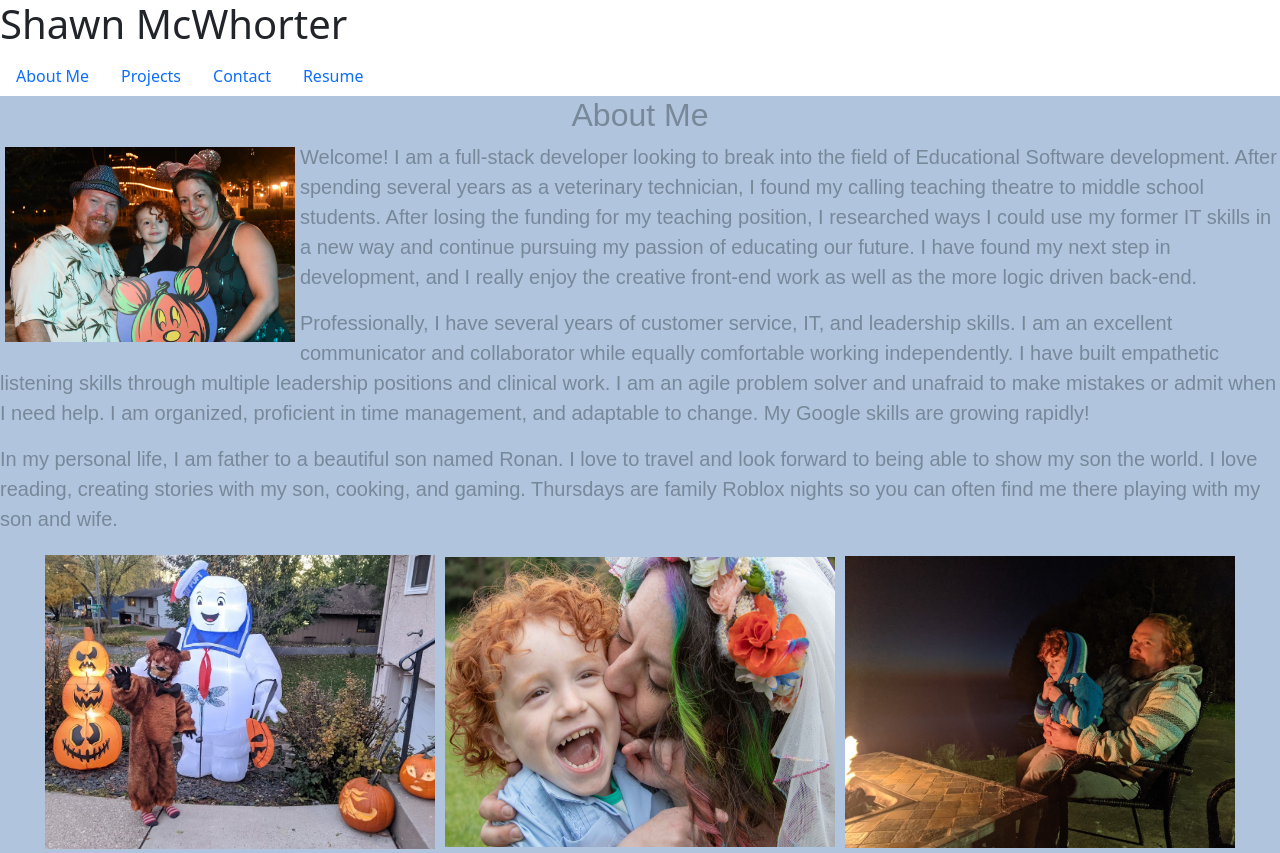
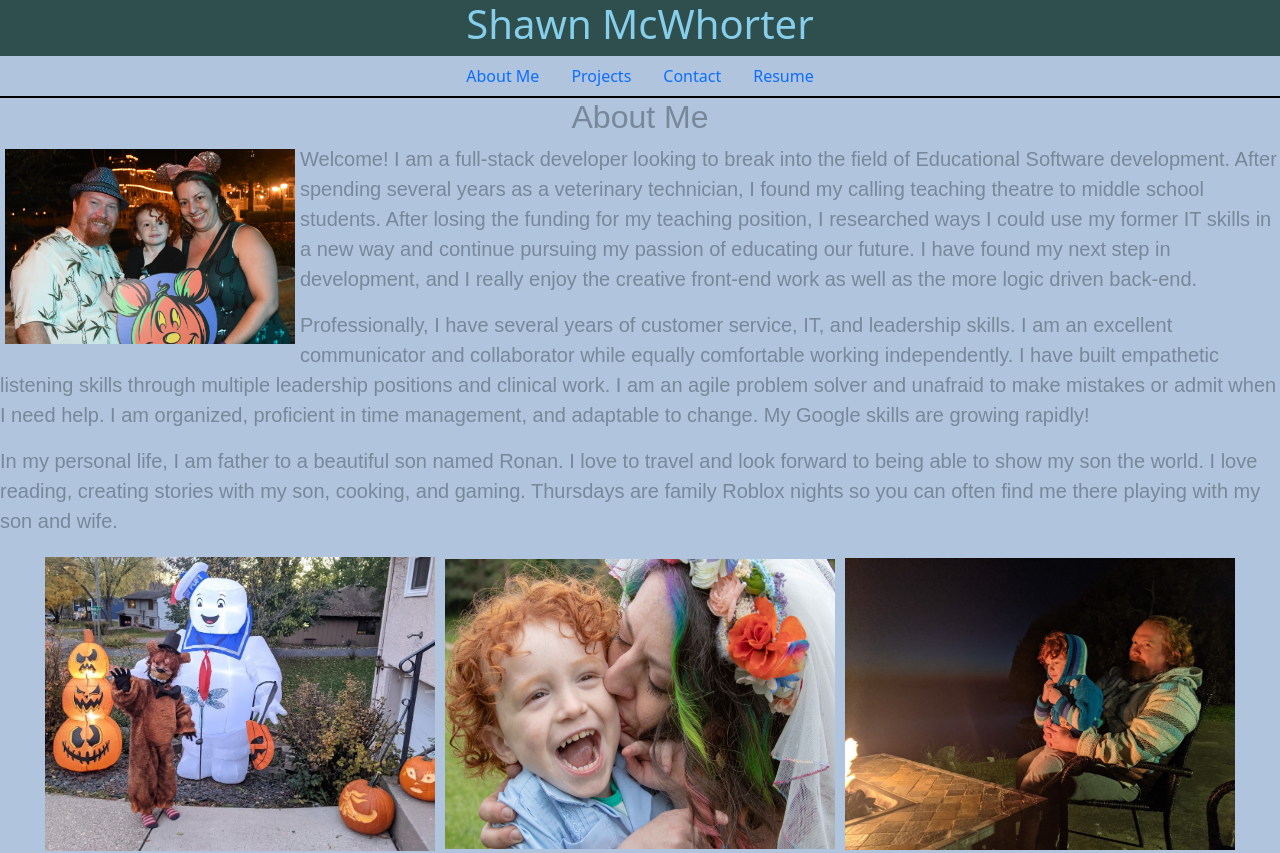
Before and after one commit to Rhandom1/React-Portfolio, a React (Create React App) app: page / in a window 1280 px wide. Shown: the top 853 px of the page. Built offline with nearby package versions, Linux system fonts and the light colour scheme.

Commit message:
Added css for header and navtabs

```diff
--- a/src/App.css
+++ b/src/App.css
@@ -28,6 +28,23 @@
   color: #61dafb;
 }
 
+.navtabs {
+  background-color: lightsteelblue;
+  color:darkslategrey;
+  border-bottom: 2px black solid;
+  display: flex;
+  align-items: center;
+  justify-content: center;
+}
+
+.header {
+  background-color: darkslategrey;
+  color: skyblue;
+  display: flex;
+  align-items: center;
+  justify-content: center;
+}
+
 @keyframes App-logo-spin {
   from {
     transform: rotate(0deg);
```
